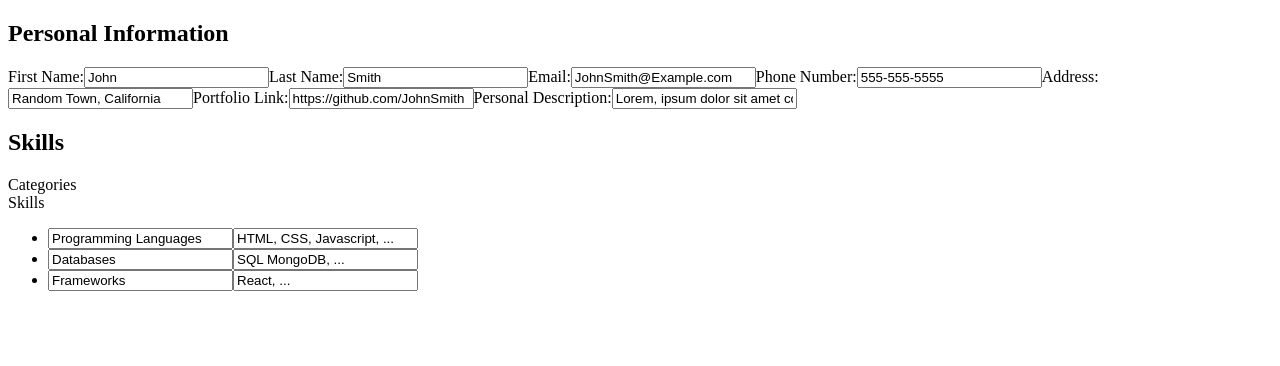
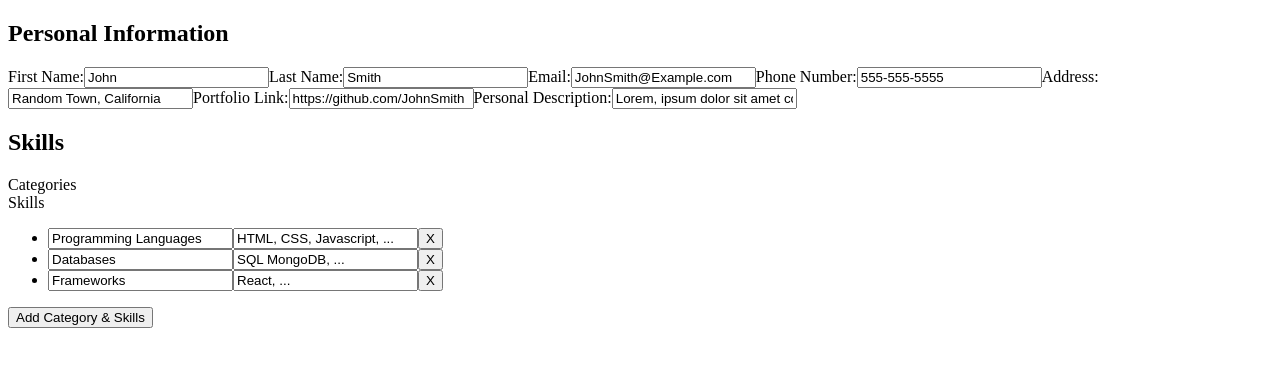
Before and after one commit to Neon-Panda/Project-CV-Application, a React (Vite) app: page / in a window 1280 px wide. Shown: the top 366 px of the page. Built offline with nearby package versions, Linux system fonts and the light colour scheme.

Commit message:
feat: add delete btn & add skills element btn

```diff
--- a/src/components/skills.jsx
+++ b/src/components/skills.jsx
@@ -1,19 +1,34 @@
 export default function SkillsInputs({ personalSkills, setPersonalSkills }) {
   function changeSkills(event, personalSkills, setPersonalSkills, index) {
-    if (event.target.name === "category") {
+    switch (event.target.name) {
+      case "category":
         setPersonalSkills([
           ...personalSkills.slice(0, index),
           { ...personalSkills[index], category: event.target.value },
           ...personalSkills.slice(index + 1),
         ]);
-    } else if (event.target.name === "skills") {
+        break;
+      case "skills":
         setPersonalSkills([
           ...personalSkills.slice(0, index),
           { ...personalSkills[index], skills: event.target.value },
           ...personalSkills.slice(index + 1),
         ]);
+        break;
+      default:
+        break;
     }
-    console.log(personalSkills);
+  }
+
+  function deleteElement(personalSkills, setPersonalSkills, index) {
+    setPersonalSkills([
+      ...personalSkills.slice(0, index),
+      ...personalSkills.slice(index + 1),
+    ]);
+  }
+
+  function addElement(personalSkills, setPersonalSkills) {
+    setPersonalSkills([...personalSkills, { category: "", skills: "" }]);
   }
 
   function skillListItem(individualSkill, index) {
@@ -37,6 +52,14 @@ export default function SkillsInputs({ personalSkills, setPersonalSkills }) {
             changeSkills(event, personalSkills, setPersonalSkills, index)
           }
         />
+        <button
+          type="button"
+          onClick={(event) =>
+            deleteElement(personalSkills, setPersonalSkills, index)
+          }
+        >
+          X
+        </button>
       </li>
     );
   }
@@ -53,6 +76,12 @@ export default function SkillsInputs({ personalSkills, setPersonalSkills }) {
               skillListItem(individualSkill, index)
             )}
           </ul>
+          <button
+            type="button"
+            onClick={(event) => addElement(personalSkills, setPersonalSkills)}
+          >
+            Add Category & Skills
+          </button>
         </form>
       </div>
     </section>
```
Lines whose indentation alone changed are shown as unchanged.
